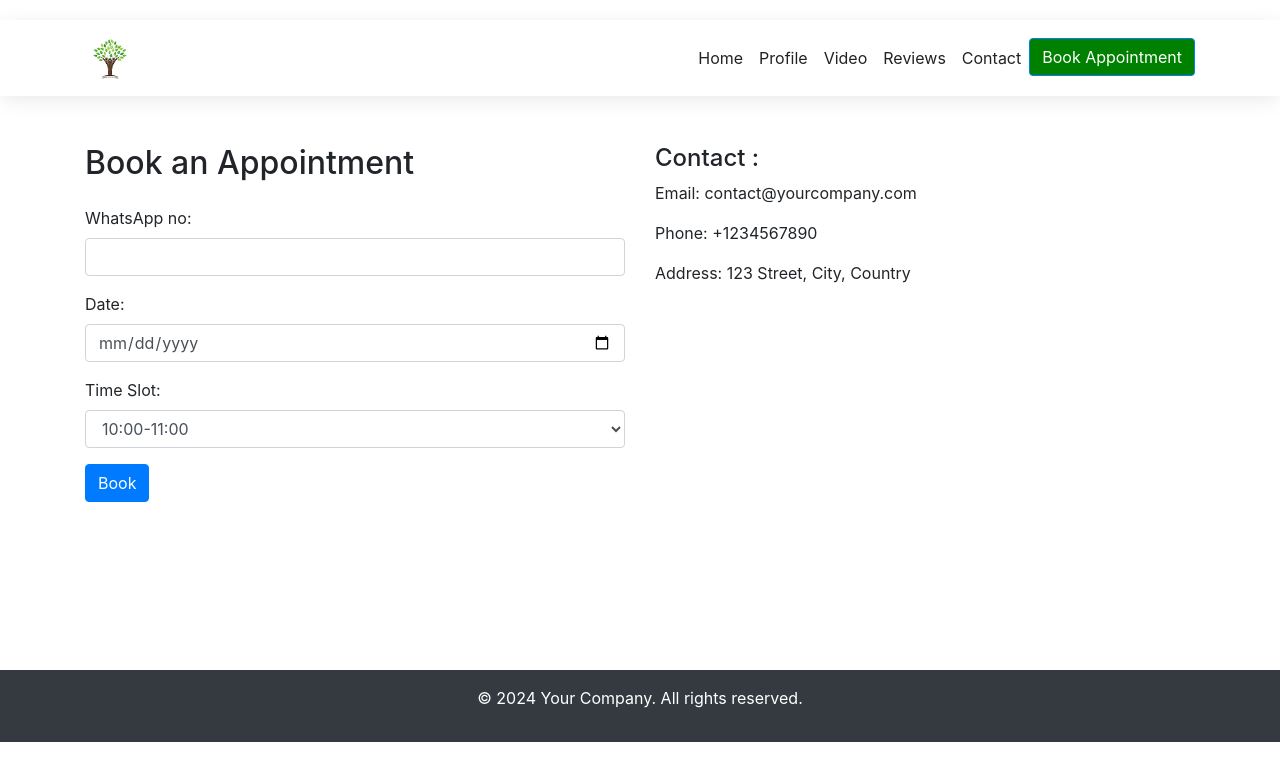
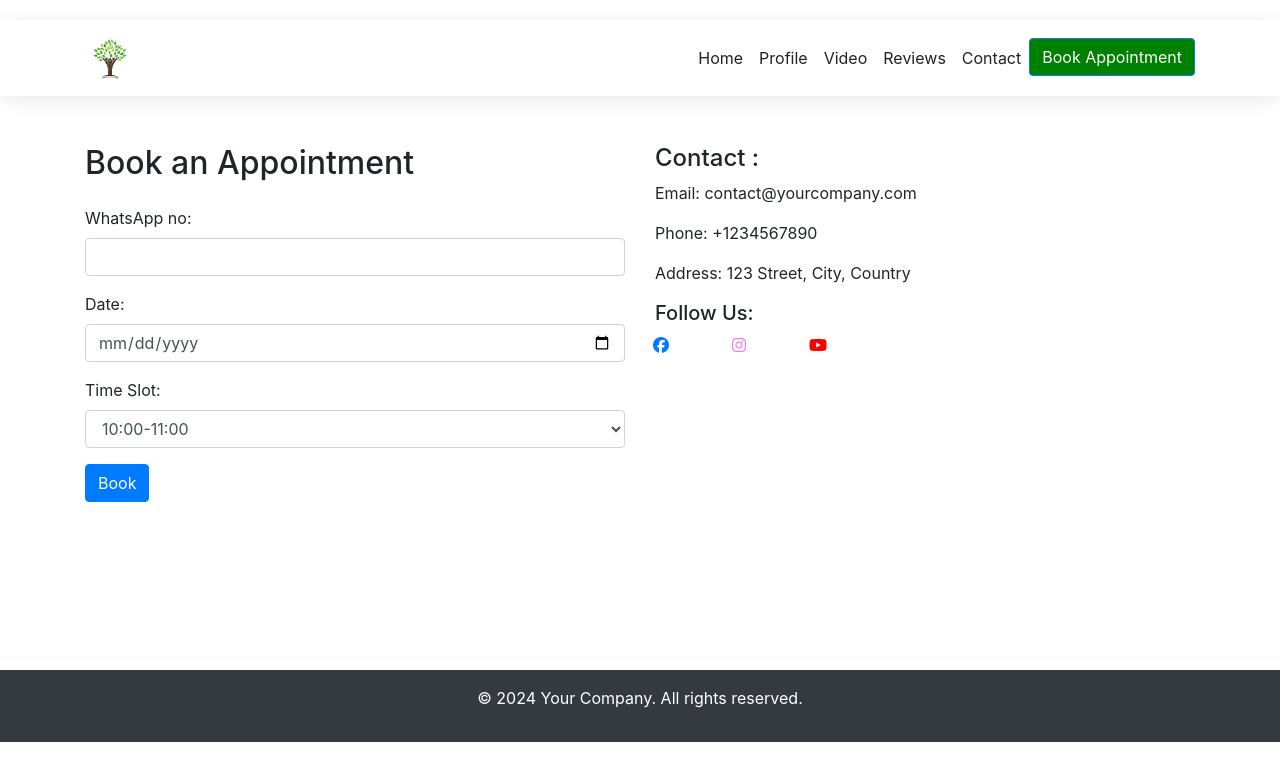
Before and after one commit to kovendan16/woodclinic_2, a plain HTML site: page appoinment/appoinment.html in a window 1280 px wide. Drawn offline with nearby package versions, Linux system fonts and the light colour scheme.

Commit message:
Update appoinment.html

```diff
--- a/appoinment/appoinment.html
+++ b/appoinment/appoinment.html
@@ -7,6 +7,10 @@
     <link
       rel="stylesheet"
       href="https://maxcdn.bootstrapcdn.com/bootstrap/4.5.2/css/bootstrap.min.css"
+    />
+    <link
+      rel="stylesheet"
+      href="https://cdnjs.cloudflare.com/ajax/libs/font-awesome/6.6.0/css/all.min.css"
     />
     <style>
       * {
@@ -142,16 +146,39 @@
               <button type="submit" class="btn btn-primary">Book</button>
             </form>
           </div>
-          <div class="col-lg-6">
+                  <div class="col-lg-6">
             <!-- Contact details -->
             <h4>Contact :</h4>
             <p>Email: contact@yourcompany.com</p>
             <p>Phone: +1234567890</p>
             <p>Address: 123 Street, City, Country</p>
+            <div>
+              <h5>Follow Us:</h5>
+              <div
+                class="social"
+                style="
+                  display: flex;
+                  justify-content: space-evenly;
+                  margin-left: -65px;
+                  width: 300px;
+                "
+              >
+                <a href="#">
+                  <i class="fa-brands fa-facebook"></i>
+                </a>
+                <a href="#">
+                  <i class="fa-brands fa-instagram" style="color: violet"></i>
+                </a>
+                <a href="#">
+                  <i class="fa-brands fa-youtube" style="color: red"></i>
+                </a>
+              </div>
+            </div>
           </div>
         </div>
       </div>
-    </section>
+
+        </section>
 
     <!-- Footer -->
     <footer
```
